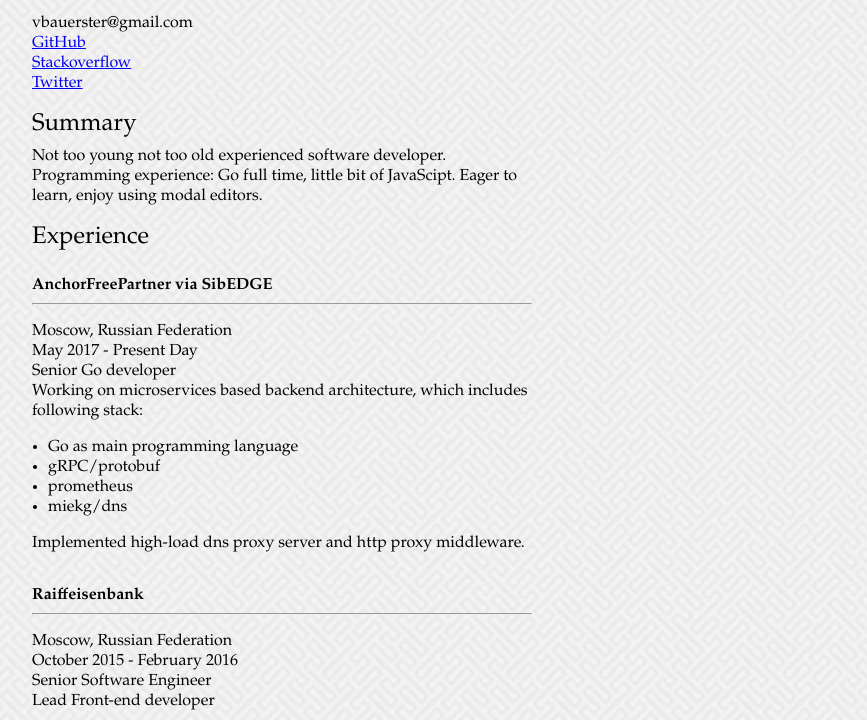
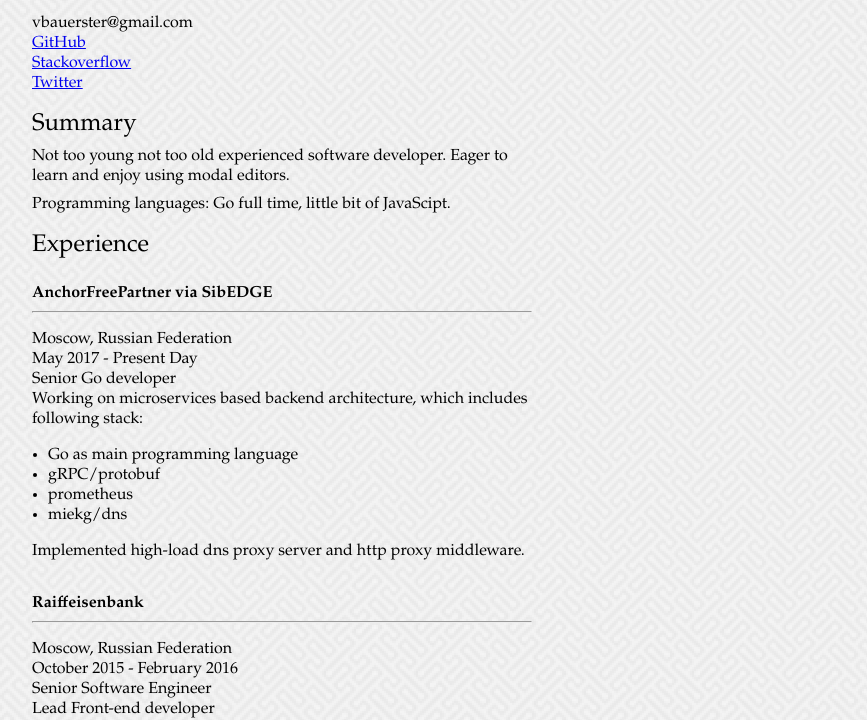
Before and after one commit to vbauerster/resume, a plain HTML site: page index.html in a window 1280 px wide. Shown: the part 105-825 px from the top of the page, without its empty margins (358-1225 px from the left). Drawn offline with nearby package versions, Linux system fonts and the light colour scheme.

Commit message:
programming languages

```diff
--- a/index.html
+++ b/index.html
@@ -22,12 +22,8 @@
 
         <h2>Summary</h2>
 
-        <p>
-        Not too young not too old experienced software developer.
-        Programming experience: Go full time, little bit of JavaScipt.
-        Eager to learn, enjoy using modal editors.
-        </p>
-
+        <p>Not too young not too old experienced software developer. Eager to learn and enjoy using modal editors.</p>
+        <p>Programming languages: Go full time, little bit of JavaScipt.</p>
 
         <h2>Experience</h2>
 
```
